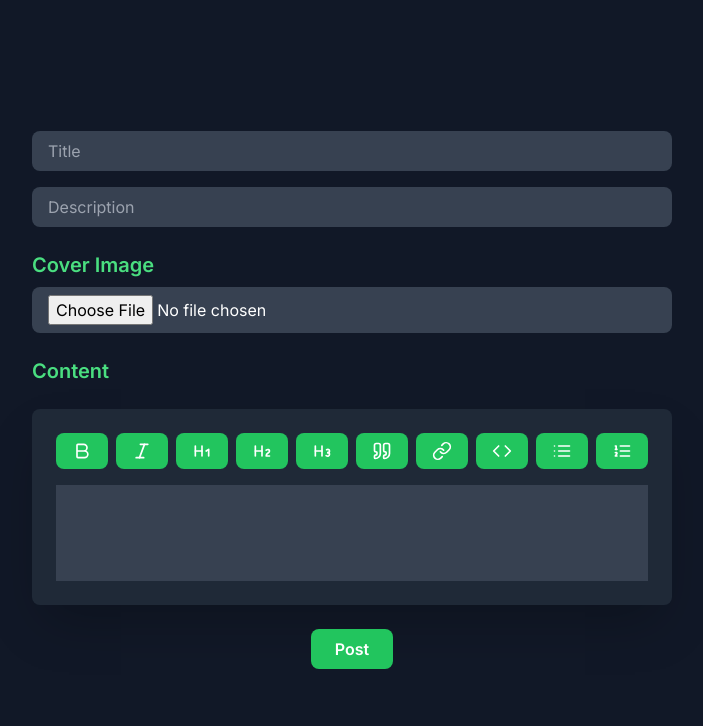
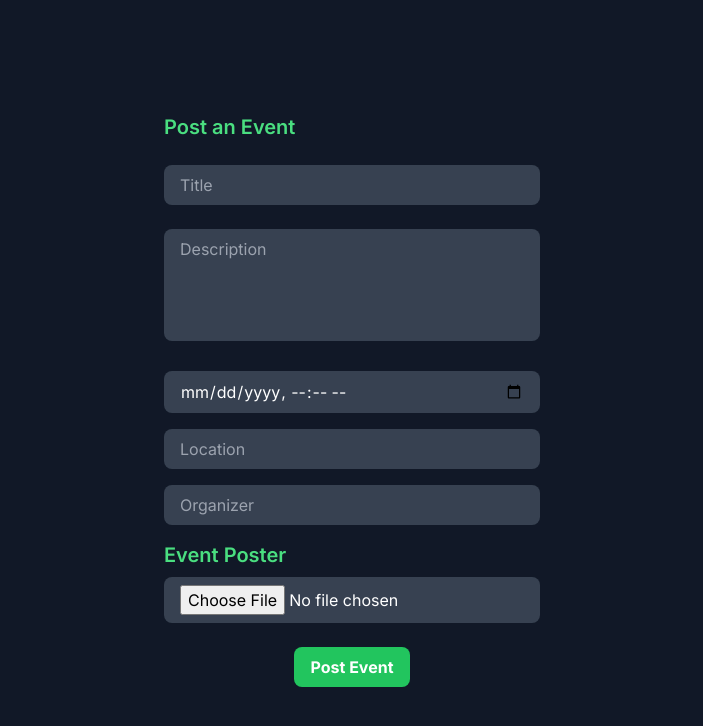
Before and after one commit to Mihirjataniya/Community_based_platform, a Next.js app: page /test in a window 1280 px wide. Shown: the top 726 px of the page, without its empty margins (288-991 px from the left). Built offline with nearby package versions, Linux system fonts and the light colour scheme.

Commit message:
Added input forms

```diff
--- a/app/(auth)/signin/page.tsx
+++ b/app/(auth)/signin/page.tsx
@@ -12,13 +12,14 @@ const page = () => {
     <div className="min-h-screen flex items-center justify-center bg-gray-900">
       <div className="bg-gray-800 p-10 rounded-lg shadow-lg w-full max-w-md">
         <h2 className="text-3xl font-bold text-center text-green-500 mb-6">Sign In</h2>
-        <div>
+        <div className='space-y-6'>
           <Input placeholder='Enter your Email' type='text' onChange={(e) => {
             setEmail(e.target.value)
           }} />
           <Input placeholder='Enter your password' type='password' onChange={(e) => {
             setPassword(e.target.value)
           }} />
+          <div className='flex items-center justify-center'>
           <Button buttonlabel={'Sign in'}  onClick={() => {
               signIn("credentials", {
                 email: email,
@@ -26,6 +27,7 @@ const page = () => {
               },
               )
             }} />
+          </div>
 
           <div className="text-center mt-4">
             <Link className="text-gray-400 hover:underline" href={'/signup'}>Don't have an account? Sign up</Link>
--- a/app/(auth)/signup/page.tsx
+++ b/app/(auth)/signup/page.tsx
@@ -31,7 +31,7 @@ const page = () => {
         <p className="text-center text-gray-400 mb-6">
           Join our community today! Create an account to unlock exclusive features and personalized experiences.
         </p>
-        <div>
+        <div className='space-y-6'>
           <Input placeholder='Enter your Name' type='text' onChange={(e) => {
             setName(e.target.value)
           }} />
@@ -41,7 +41,9 @@ const page = () => {
           <Input placeholder='Enter your password' type='password' onChange={(e) => {
             setPassword(e.target.value)
           }} />
+          <div className='flex items-center justify-center'>
           <Button buttonlabel={'Sign Up'} onClick={handlesubmit} />
+          </div>
           <div className="text-center mt-4">
             <Link href={'/signin'} className="text-gray-400 hover:underline">Already have an account? Sign in</Link>
           </div>
--- a/app/(main)/blogs/createblog/page.tsx
+++ /dev/null
@@ -1,13 +0,0 @@
-'use client'
-import BlogForm from '@/app/components/BlogForm'
-import React from 'react'
-
-const page = () => {
-  return (
-    <div className='flex items-center justify-center py-5'>
-      <BlogForm />
-    </div>
-  )
-}
-
-export default page
--- a/app/(main)/home/page.tsx
+++ b/app/(main)/home/page.tsx
@@ -4,6 +4,8 @@ import React, { useState } from 'react';
 import Link from 'next/link';
 import BlogForm from '@/app/components/BlogForm';
 import { CircleX } from 'lucide-react';
+import EventForm from '@/app/components/EventForm';
+import QuestionForm from '@/app/components/QuestionForm';
 
 
 const MainComponent = () => {
@@ -41,64 +43,8 @@ const MainComponent = () => {
             <CircleX size={28}/>
             </button>
             {showForm === 'blog' && <BlogForm />}
-            {showForm !== 'blog' && (
-              <form className="space-y-4">
-                <h2 className="text-2xl font-bold text-green-400">
-                  {showForm === 'question' && 'Post a Question'}
-                  {showForm === 'event' && 'Post an Event'}
-                </h2>
-                <input
-                  type="text"
-                  placeholder="Title"
-                  className="w-full px-4 py-2 bg-gray-700 text-white rounded-lg focus:outline-none focus:ring-2 focus:ring-green-500"
-                  required
-                />
-                {showForm !== 'event' && (
-                  <textarea
-                    placeholder="Content"
-                    rows={5}
-                    className="w-full px-4 py-2 bg-gray-700 text-white rounded-lg focus:outline-none focus:ring-2 focus:ring-green-500"
-                    required
-                  />
-                )}
-                {showForm === 'event' && (
-                  <>
-                    <textarea
-                      placeholder="Description"
-                      rows={3}
-                      className="w-full px-4 py-2 bg-gray-700 text-white rounded-lg focus:outline-none focus:ring-2 focus:ring-green-500"
-                      required
-                    />
-                    <input
-                      type="text"
-                      placeholder="Location"
-                      className="w-full px-4 py-2 bg-gray-700 text-white rounded-lg focus:outline-none focus:ring-2 focus:ring-green-500"
-                      required
-                    />
-                    <input
-                      type="text"
-                      placeholder="Organizer"
-                      className="w-full px-4 py-2 bg-gray-700 text-white rounded-lg focus:outline-none focus:ring-2 focus:ring-green-500"
-                      required
-                    />
-                    <input
-                      type="date"
-                      className="w-full px-4 py-2 bg-gray-700 text-white rounded-lg focus:outline-none focus:ring-2 focus:ring-green-500"
-                      required
-                    />
-                    <input
-                      type="text"
-                      placeholder="Image URL"
-                      className="w-full px-4 py-2 bg-gray-700 text-white rounded-lg focus:outline-none focus:ring-2 focus:ring-green-500"
-                      required
-                    />
-                  </>
-                )}
-                <button type="submit" className="w-full py-2 bg-green-500 text-white font-bold rounded-lg hover:bg-green-600 transition duration-200">
-                  Submit
-                </button>
-              </form>
-            )}
+            {showForm === 'event' && <EventForm />}
+            {showForm === 'question' && <QuestionForm />}
           </div>
         </div>
       )}
--- a/app/api/(v1)/addpost/route.ts
+++ b/app/api/(v1)/addquestion/route.ts
@@ -18,6 +18,7 @@ export async function POST(req:NextRequest) {
                 userId: id,
                 title: body.title,
                 content: body.content,
+                imageUrl: body.imageUrl
             }
         })
         const {title,content} = response
--- a/app/components/BlogForm.tsx
+++ b/app/components/BlogForm.tsx
@@ -1,34 +1,26 @@
 import React from 'react';
 import TiptapEditor from '../TitptapEditor/Tiptap';
+import Input from './ui/Input';
+import Button from './ui/Button';
 
 const BlogForm = () => {
   return (
     <div className="space-y-6">
+      <h1 className="text-xl font-semibold text-green-400">Post a Blog</h1>
       <div className="space-y-4">
-        <input
-          type="text"
-          placeholder="Title"
-          className="w-full px-4 py-2 bg-gray-700 text-white rounded-lg focus:outline-none focus:ring-2 focus:ring-green-500"
-        />
-        <input
-          type="text"
-          placeholder="Description"
-          className="w-full px-4 py-2 bg-gray-700 text-white rounded-lg focus:outline-none focus:ring-2 focus:ring-green-500"
-        />
+        <Input type='text' placeholder='Title' />
+        <Input type='text' placeholder='Description' />
       </div>
       <div className="space-y-2">
         <h1 className="text-xl font-semibold text-green-400">Cover Image</h1>
-        <input
-          type="file"
-          className="w-full px-4 py-2 bg-gray-700 text-white rounded-lg focus:outline-none focus:ring-2 focus:ring-green-500"
-        />
+        <Input type="file" />
       </div>
       <h1 className="text-xl font-semibold text-green-400">Content</h1>
       <TiptapEditor />
       <div className="text-center">
-        <button className="bg-green-500 text-white px-6 py-2 rounded-lg font-semibold hover:bg-green-600 transition-colors duration-300">
-          Post
-        </button>
+        <Button buttonlabel='Post Blog' onClick={() => {
+
+        }} />
       </div>
     </div>
   );
--- /dev/null
+++ b/app/components/EventForm.tsx
@@ -0,0 +1,35 @@
+import React from 'react';
+import Input from './ui/Input';
+import Textarea from './ui/Textarea';
+import Button from './ui/Button';
+
+const EventForm = () => {
+    return (
+        <div className="max-w-4xl mx-auto px-5 space-y-6">
+            <h1 className="text-xl font-semibold text-green-400">Post an Event</h1>
+            <div className=" rounded-lg  space-y-6">
+                <div className="space-y-6">
+                    <Input type='text' placeholder='Title' />
+                    <Textarea placeholder='Description'/>
+                </div>
+                <div className="space-y-4">
+                    <Input type='datetime-local' />
+                    <Input type='text' placeholder='Location' />
+                    <Input type='text' placeholder='Organizer' />
+                    <div className='space-y-2'>
+                        <h1 className="text-xl font-semibold text-green-400">Event Poster</h1>
+                        <Input type="file"/>
+                    </div>
+
+                </div>
+                <div className="text-center">
+                    <Button buttonlabel='Post Event' onClick={()=>{
+
+                    }} />
+                </div>
+            </div>
+        </div>
+    );
+};
+
+export default EventForm;
--- /dev/null
+++ b/app/components/QuestionForm.tsx
@@ -0,0 +1,32 @@
+import React, { useState } from 'react';
+import Input from './ui/Input';
+import Textarea from './ui/Textarea';
+import Button from './ui/Button';
+
+const QuestionForm = () => {
+    const [title,setTitle] = useState<String>()
+    const [description,setDescription] = useState<String>()
+
+    return (
+        <div className="space-y-6">
+            <h1 className="text-xl font-semibold text-green-400">Post a Question</h1>
+            <div className="rounded-lg space-y-6">
+                <div className="space-y-4">
+                    <Input placeholder='Title' />
+                    <Textarea placeholder='Content' />
+                    <div className='space-y-2'>
+                        <h1 className="text-xl font-semibold text-green-400">Attachment</h1>
+                        <Input type="file"/>
+                    </div>
+                </div>
+                <div className="text-center">
+                     <Button buttonlabel='Post Question' onClick={()=>{
+
+                    }} />
+                </div>
+            </div>
+        </div>
+    );
+};
+
+export default QuestionForm;
--- a/app/components/ui/Button.tsx
+++ b/app/components/ui/Button.tsx
@@ -7,7 +7,7 @@ const Button = ({buttonlabel,onClick}:{
   return (
     <button
     onClick={onClick}
-    className="w-full py-2 bg-green-500 text-white font-bold rounded-lg hover:bg-green-600 transition duration-200"
+    className="px-4 py-2 bg-green-500 text-white font-bold rounded-lg hover:bg-green-600 transition duration-200"
   >
     {buttonlabel}
   </button>
--- a/app/components/ui/Input.tsx
+++ b/app/components/ui/Input.tsx
@@ -1,19 +1,19 @@
 import React from 'react'
 
-const Input = ({label,placeholder,onChange,type}:{
-    label?:string,
+const Input = ({placeholder,onChange,type}:{
     placeholder?:string,
     onChange?: (e: React.ChangeEvent<HTMLInputElement>) => void
     type?: string
 }) => {
   return (
-    <div className="mb-4">
+    <div className="">
     <input
       type={type}
       onChange={onChange}
       placeholder={placeholder}
       className="w-full px-4 py-2 bg-gray-700 text-white rounded-lg focus:outline-none focus:ring-2 focus:ring-green-500"
     />
+
   </div>
   )
 }
--- /dev/null
+++ b/app/components/ui/Textarea.tsx
@@ -0,0 +1,18 @@
+import React from 'react'
+
+const Textarea =  ({placeholder,onChange,type}:{
+    placeholder?:string,
+    onChange?: (e: React.ChangeEvent<HTMLTextAreaElement>) => void
+    type?: string
+}) => {
+  return (
+    <textarea
+    onChange={onChange}
+    placeholder={placeholder}
+    rows={4}
+    className="w-full px-4 py-2 resize-none bg-gray-700 text-white rounded-lg focus:outline-none focus:ring-2 focus:ring-green-500"
+/>
+  )
+}
+
+export default Textarea
--- a/app/test/page.tsx
+++ b/app/test/page.tsx
@@ -1,7 +1,6 @@
 'use client'
 import { useState } from 'react';
-import TiptapEditor from '../TitptapEditor/Tiptap';
-import BlogForm from '../components/BlogForm';
+import EventForm from '../components/EventForm';
 
 export default function Home() {
   const [post, setPost] = useState('');
@@ -44,7 +43,7 @@ export default function Home() {
         </p>
       )} */}
       <div>
-        <BlogForm />
+        <EventForm />
       </div>
     </div>
 
```
Also changed, not shown: 2 other files (tests, documents, lock files or other folders).
